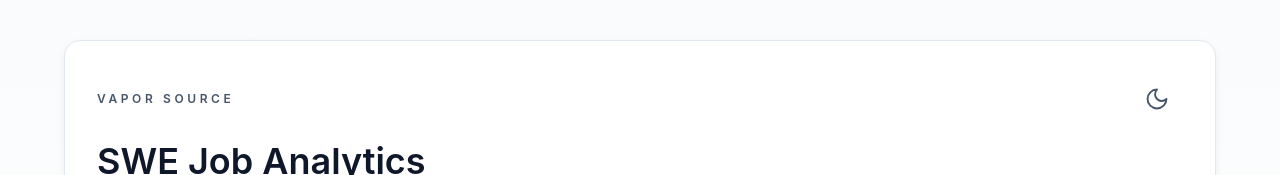
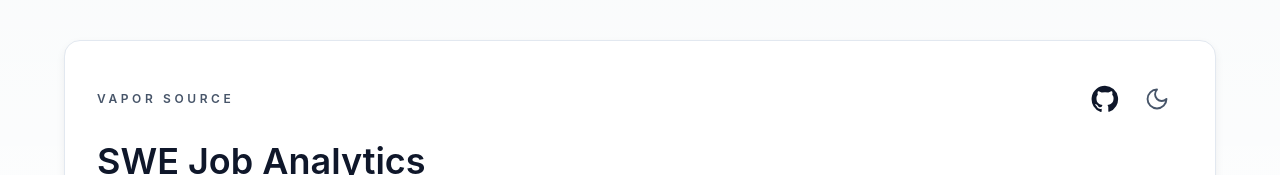
Before and after one commit to sledrabbit/vapor-source, a React (Vite) app in the folder frontend/vapor-source/: page / in a window 1280 px wide. Shown: the top 175 px of the page. Built offline with nearby package versions, Linux system fonts and the light colour scheme.

Commit message:
ui: add github button

```diff
--- a/frontend/vapor-source/src/App.tsx
+++ b/frontend/vapor-source/src/App.tsx
@@ -3,6 +3,7 @@
 import { useJobsSnapshot } from './hooks/useJobsSnapshot';
 import { InsightsSkeleton } from './components/InsightsSkeleton';
 import { ThemeToggle } from './components/ThemeToggle';
+import { GitHubButton } from './components/GitHubButton';
 
 const DEFAULT_PAGE_SIZE = 10;
 const SNAPSHOT_WINDOW_DAYS = 30;
@@ -23,7 +24,10 @@
         <div className="flex flex-col gap-4">
           <div className="flex items-center justify-between">
             <p className="text-xs font-semibold uppercase tracking-[0.3em] text-[var(--text-secondary)]">Vapor Source</p>
-            <ThemeToggle />
+            <div className="flex items-center">
+              <GitHubButton />
+              <ThemeToggle />
+            </div>
           </div>
           <div>
             <h1 className="text-3xl font-semibold text-[var(--text-primary)] sm:text-4xl">SWE Job Analytics</h1>
--- /dev/null
+++ b/frontend/vapor-source/src/components/GitHubButton.tsx
@@ -0,0 +1,18 @@
+const REPOSITORY_URL = 'https://www.github.com/sledrabbit/vapor-source';
+
+export function GitHubButton() {
+  return (
+    <a
+      href={REPOSITORY_URL}
+      target="_blank"
+      rel="noreferrer"
+      className="inline-flex items-center justify-center rounded-full bg-transparent p-3 text-[var(--text-secondary)] transition hover:bg-[var(--surface-muted)] hover:text-[var(--text-primary)] focus-visible:outline-none focus-visible:ring-2 focus-visible:ring-[var(--accent-primary)]"
+      aria-label="View Vapor Source on GitHub"
+      title="View Vapor Source on GitHub"
+    >
+      <svg viewBox="0 0 24 24" className="h-7 w-7" fill="currentColor" aria-hidden="true">
+        <path d="M12 .7a11.5 11.5 0 0 0-3.64 22.41c.58.11.79-.25.79-.56v-2.23c-3.22.7-3.9-1.37-3.9-1.37-.53-1.34-1.29-1.7-1.29-1.7-1.05-.72.08-.71.08-.71 1.17.08 1.78 1.2 1.78 1.2 1.04 1.78 2.72 1.27 3.38.97.1-.75.4-1.27.74-1.56-2.57-.3-5.27-1.29-5.27-5.69 0-1.26.45-2.28 1.19-3.09-.12-.29-.52-1.46.11-3.05 0 0 .97-.31 3.16 1.18a10.97 10.97 0 0 1 5.75 0c2.2-1.49 3.16-1.18 3.16-1.18.63 1.59.23 2.76.11 3.05.74.81 1.19 1.83 1.19 3.09 0 4.42-2.71 5.39-5.29 5.68.42.36.79 1.06.79 2.14v3.17c0 .31.21.67.8.56A11.5 11.5 0 0 0 12 .7Z" />
+      </svg>
+    </a>
+  );
+}
```
